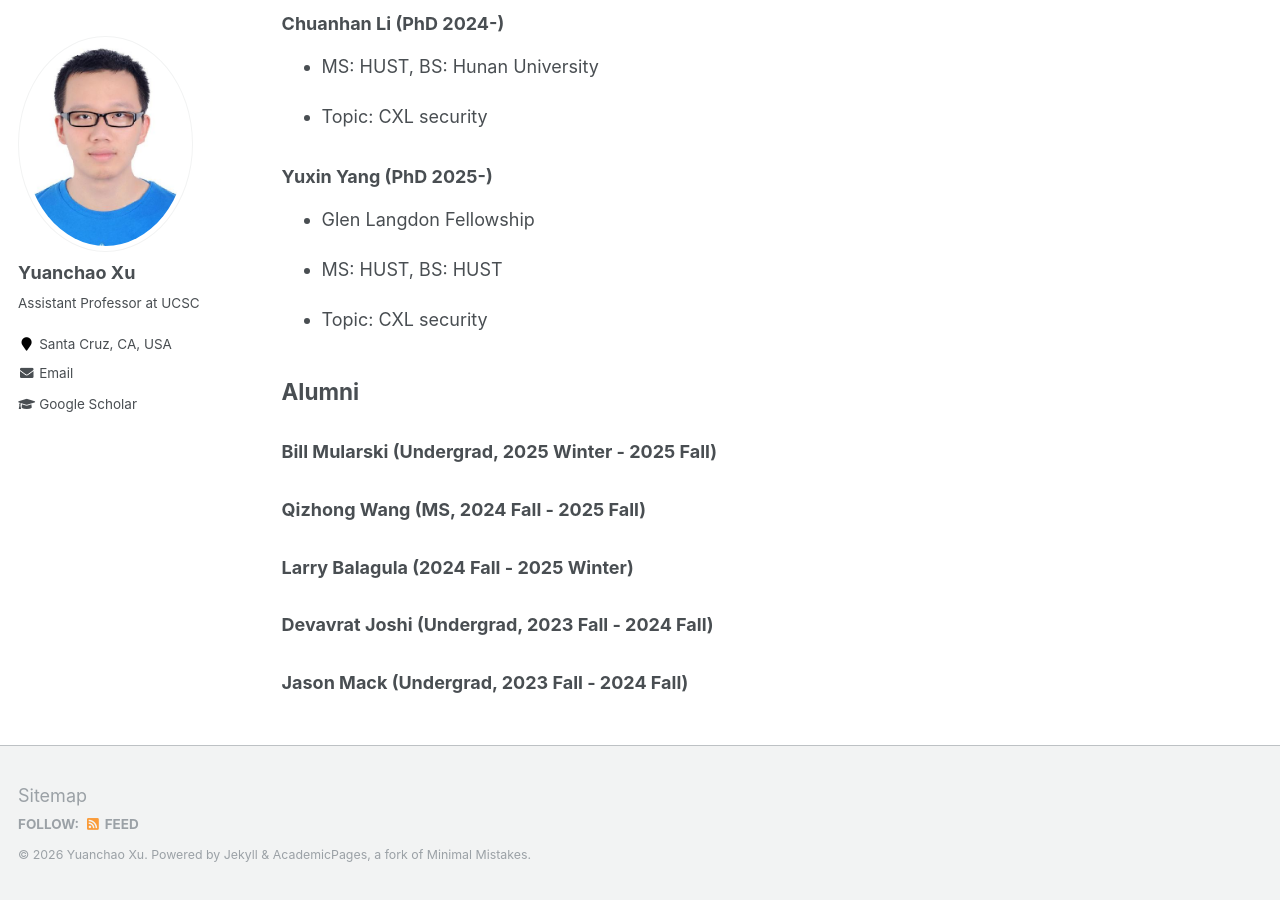
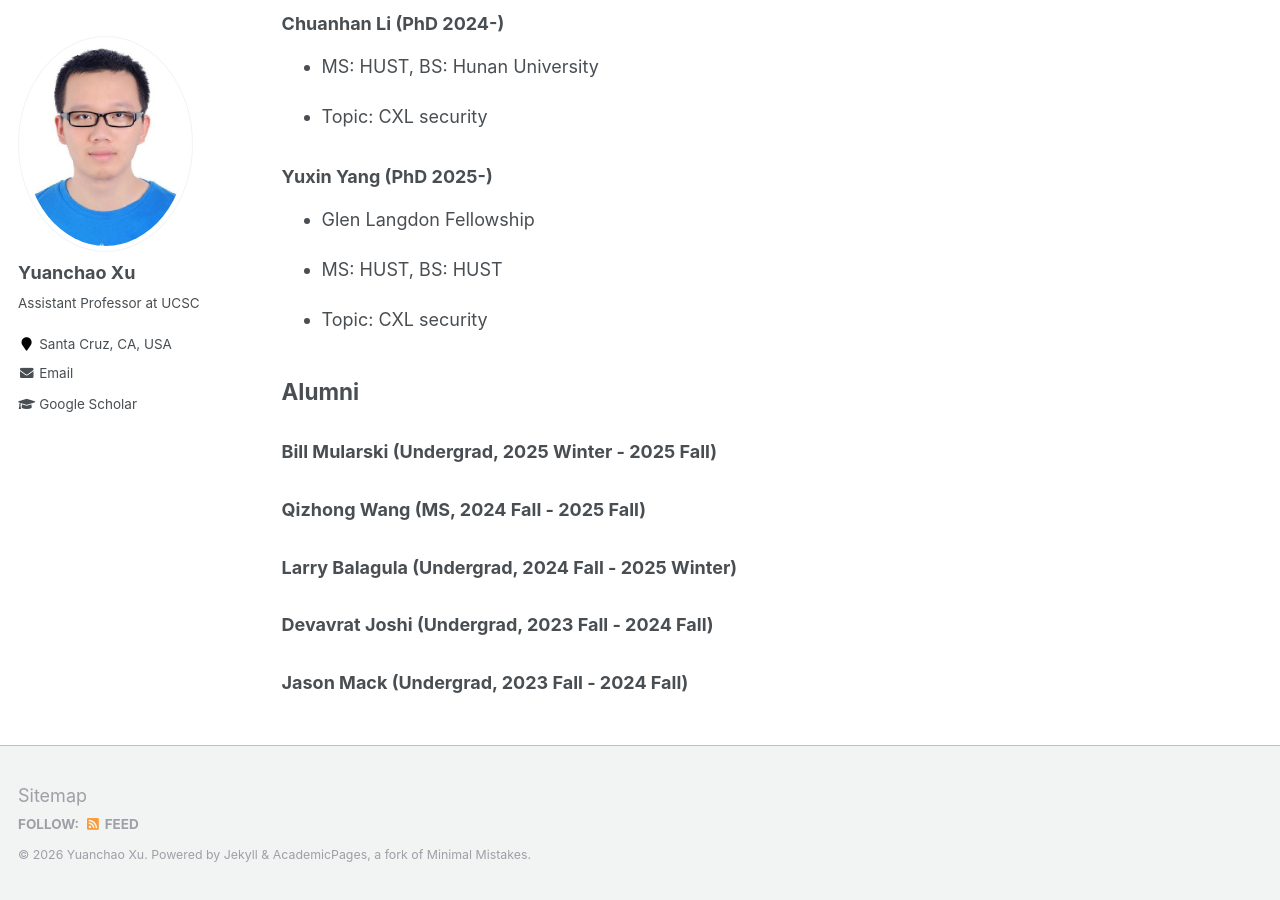
Before and after one commit to yuanchaoxu6/yuanchaoxu6.github.io, a Jekyll site: the page built from _pages/students.md, in a window 1280 px wide and 900 px high, scrolled down 547 px. Built offline with Jekyll 4.4.1, drawn with Linux system fonts in a browser that asks for light colours.

Commit message:
Update students.md

```diff
--- a/_pages/students.md
+++ b/_pages/students.md
@@ -41,7 +41,7 @@ author_profile: true
 
 ### Qizhong Wang (MS, 2024 Fall - 2025 Fall)
 
-### Larry Balagula (2024 Fall - 2025 Winter)
+### Larry Balagula (Undergrad, 2024 Fall - 2025 Winter)
 
 ### Devavrat Joshi (Undergrad, 2023 Fall - 2024 Fall)
 
```
